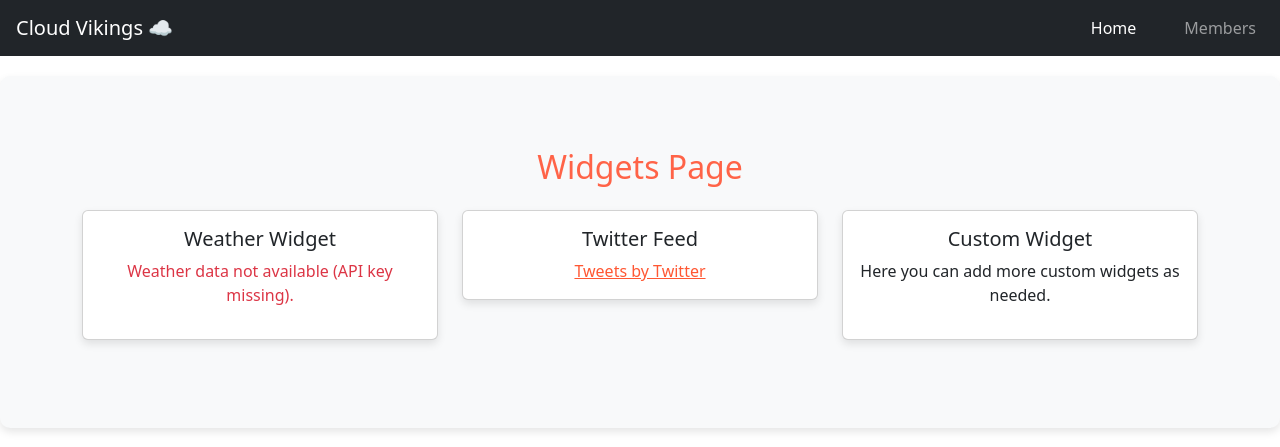
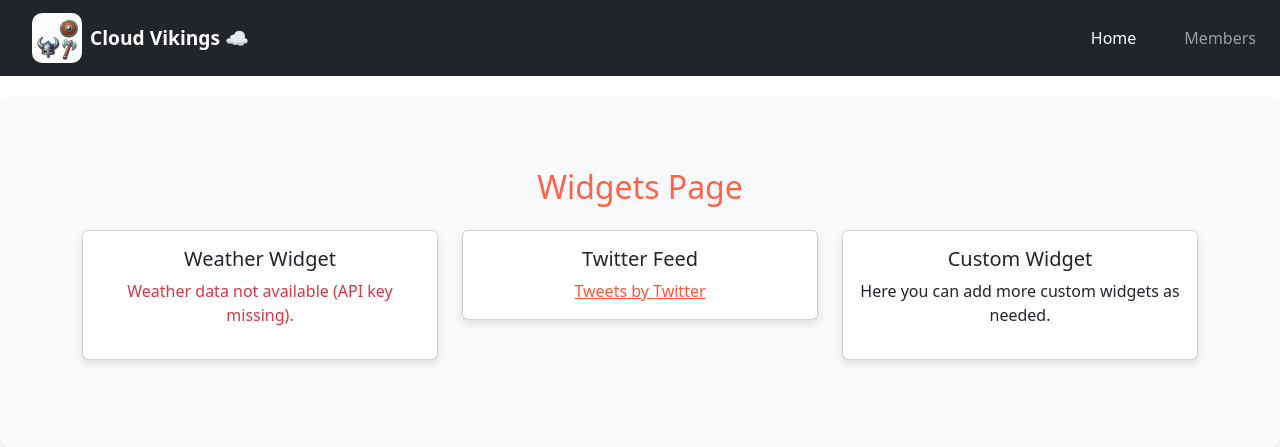
Before and after one commit to mctrinity/cloudvikingswebsite, a Flask app: page /widgets in a window 1280 px wide. Shown: the top 447 px of the page. Run offline with Flask 3, Linux system fonts and the light colour scheme; style sheets or scripts are compiled from the project's sources; some libraries are stand-ins or nearby versions.

Commit message:
add gif logo

```diff
--- a/static/css/style.css
+++ b/static/css/style.css
@@ -1,27 +1,71 @@
 /* Navbar */
 .navbar {
-    padding-top: 1.5rem;
-    padding-bottom: 1.5rem;
+    padding-top: 1rem;
+    padding-bottom: 1rem;
     padding-left: 1rem;
     padding-right: 1rem;
-    width: 100%; /* Ensure the navbar spans the full width */
-    background-color: #343a40; /* Background color */
-    position: relative;
-    z-index: 1000; /* Ensure it's always on top */
+    width: 100%;
+    background-color: #343a40;
+    display: flex;
+    justify-content: space-between;  /* Keep brand on the left, nav items on the right */
+    align-items: center;
 }
+
 
 .navbar .container-fluid {
     padding-left: 0;
     padding-right: 0;
 }
 
-/* Adjust the brand spacing */
+/* Navbrand logo and clan name stylings */
+
+.logo-gif {
+    height: 50px;
+    max-height: 50px;
+    width: auto;
+    border-radius: 10px;
+    flex-shrink: 0;  /* Prevent the logo from shrinking */
+}
+
+
+.clan-name-container {
+    flex-grow: 1;  /* Allow the clan name container to grow */
+    flex-shrink: 1;  /* Allow the clan name container to shrink if necessary */
+}
+
+.clan-name {
+    font-size: 1.2rem;
+    font-weight: bold;
+    color: white;
+    white-space: nowrap;  /* Prevent wrapping */
+    overflow: hidden;
+}
+
+
 .custom-navbar-brand {
+    display: flex;
+    align-items: center;
+    white-space: nowrap;
     margin-left: 2rem;
-    margin-right: 2rem;
-    margin-top: 1rem;
-    margin-bottom: 1rem;
+    margin-right: auto;  /* Push the navigation items to the right */
 }
+
+
+/* Responsive design for smaller screens (phone) */
+@media (max-width: 576px) {
+    .clan-name {
+        font-size: 0.9rem;  /* Reduce font size for smaller screens */
+    }
+
+    .logo-gif {
+        height: 40px;  /* Reduce logo size for mobile */
+    }
+
+    .custom-navbar-brand {
+        margin-left: 0.5rem;  /* Smaller left margin */
+    }
+}
+
 
 /* Center navbar items in mobile view */
 .navbar-collapse {
--- a/templates/base.html
+++ b/templates/base.html
@@ -26,8 +26,15 @@
     <!-- Navigation Bar -->
 <nav class="navbar navbar-expand-lg navbar-dark bg-dark">
     <div class="container-fluid">
-        <!-- Navbar Brand (Left) -->
-        <a class="navbar-brand ms-3" href="/">Cloud Vikings ☁️</a> <!-- Added ms-3 for left margin -->
+        <!-- Navbar Brand (Left) with GIF Logo and Clan Name -->
+        <a class="navbar-brand custom-navbar-brand d-flex align-items-center" href="/">
+            <div class="logo-container">
+                <img src="{{ url_for('static', filename='images/logo.gif') }}" alt="Cloud Vikings" class="logo-gif">
+            </div>
+            <div class="clan-name-container ms-2">
+                <span class="clan-name">Cloud Vikings ☁️</span>
+            </div>
+        </a>
 
         <!-- Toggler Button (Right-Aligned with ms-auto) -->
         <button class="navbar-toggler ms-auto me-3" type="button" data-bs-toggle="collapse" data-bs-target="#navbarsExample08" aria-controls="navbarsExample08" aria-expanded="false" aria-label="Toggle navigation">
```
Also changed, not shown: static/images/logo.gif (added).
